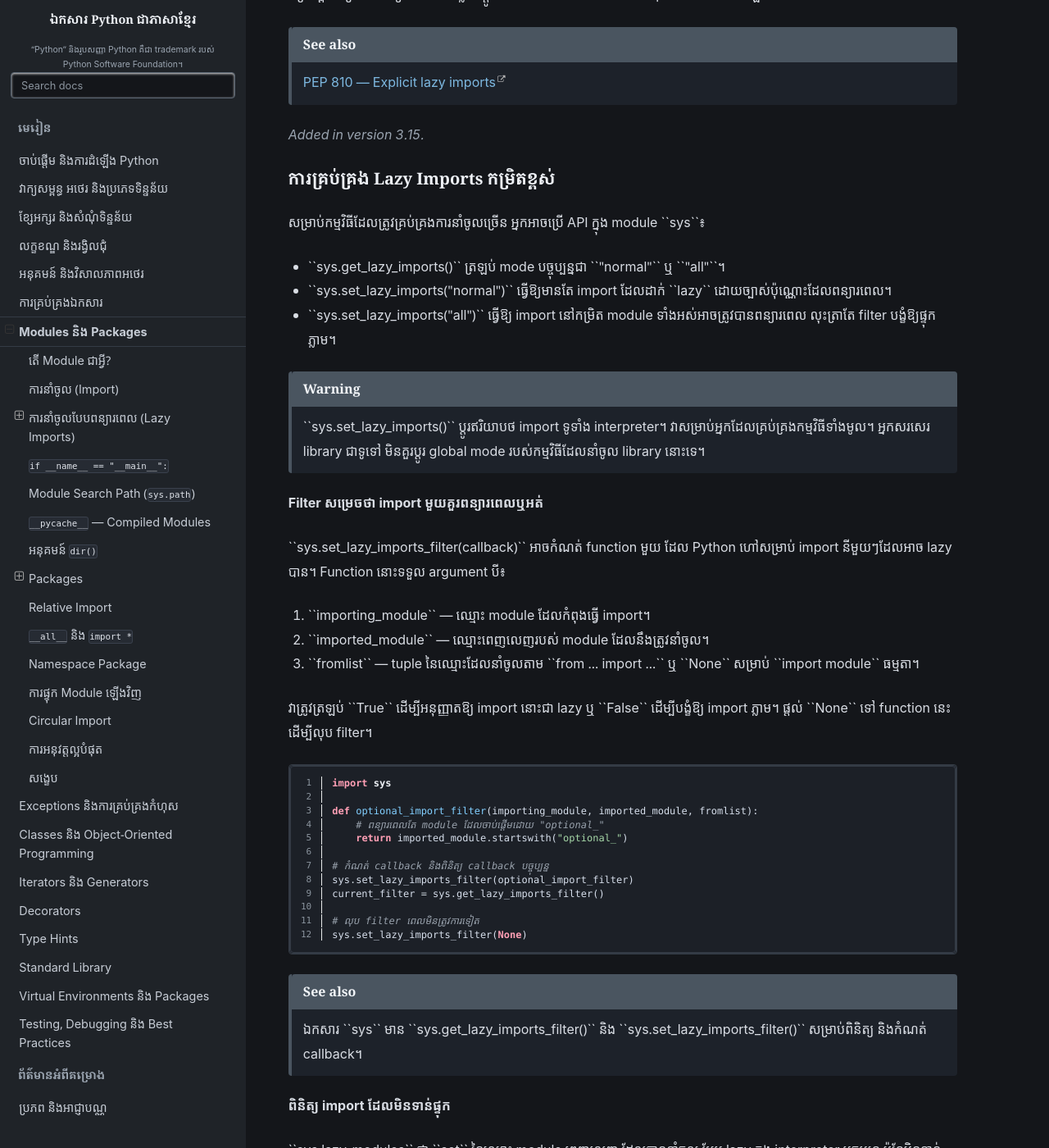
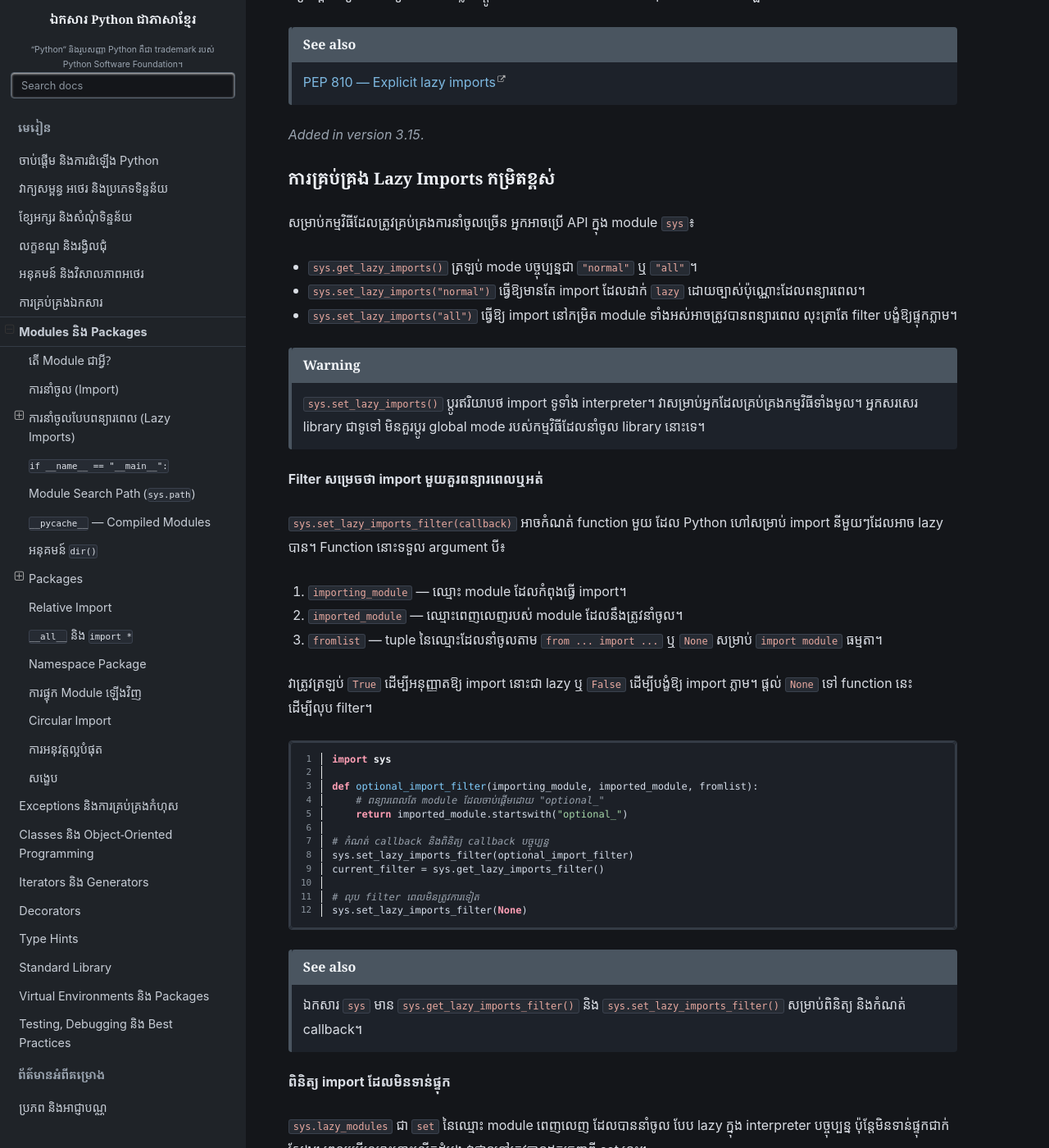
Before and after one commit to SeyhaLite/Python-Documentation, a Sphinx documentation site: the page built from source/modules_packages.rst, in a window 1280 px wide and 1400 px high, scrolled down 2408 px. Shown: the whole window at 82% size. Built offline with Sphinx 7.4.7 and the Read the Docs theme 3.1.0, drawn with Linux system fonts in a browser that asks for light colours; some of the changed text lies outside the part shown.

Commit message:
docs(phase1): correct reST literal markup in lazy import section

```diff
--- a/source/modules_packages.rst
+++ b/source/modules_packages.rst
@@ -137,34 +137,34 @@ Modules និង Packages
 -----------------------------------
 
 សម្រាប់កម្មវិធីដែលត្រូវគ្រប់គ្រងការនាំចូលច្រើន អ្នកអាចប្រើ API ក្នុង
-module \`\`sys\`\`៖
+module ``sys``៖
 
-- \`\`sys.get_lazy_imports()\`\` ត្រឡប់ mode បច្ចុប្បន្នជា \`\`"normal"\`\`
-  ឬ \`\`"all"\`\`។
-- \`\`sys.set_lazy_imports("normal")\`\` ធ្វើឱ្យមានតែ import ដែលដាក់
-  \`\`lazy\`\` ដោយច្បាស់ប៉ុណ្ណោះដែលពន្យារពេល។
-- \`\`sys.set_lazy_imports("all")\`\` ធ្វើឱ្យ import នៅកម្រិត module
+- ``sys.get_lazy_imports()`` ត្រឡប់ mode បច្ចុប្បន្នជា ``"normal"``
+  ឬ ``"all"``។
+- ``sys.set_lazy_imports("normal")`` ធ្វើឱ្យមានតែ import ដែលដាក់
+  ``lazy`` ដោយច្បាស់ប៉ុណ្ណោះដែលពន្យារពេល។
+- ``sys.set_lazy_imports("all")`` ធ្វើឱ្យ import នៅកម្រិត module
   ទាំងអស់អាចត្រូវបានពន្យារពេល លុះត្រាតែ filter បង្ខំឱ្យផ្ទុកភ្លាម។
 
 .. warning::
 
-   \`\`sys.set_lazy_imports()\`\` ប្ដូរឥរិយាបថ import ទូទាំង interpreter។
+   ``sys.set_lazy_imports()`` ប្ដូរឥរិយាបថ import ទូទាំង interpreter។
    វាសម្រាប់អ្នកដែលគ្រប់គ្រងកម្មវិធីទាំងមូល។ អ្នកសរសេរ library ជាទូទៅ
    មិនគួរប្ដូរ global mode របស់កម្មវិធីដែលនាំចូល library នោះទេ។
 
 **Filter សម្រេចថា import មួយគួរពន្យារពេលឬអត់**
 
-\`\`sys.set_lazy_imports_filter(callback)\`\` អាចកំណត់ function មួយ
+``sys.set_lazy_imports_filter(callback)`` អាចកំណត់ function មួយ
 ដែល Python ហៅសម្រាប់ import នីមួយៗដែលអាច lazy បាន។ Function នោះទទួល
 argument បី៖
 
-1. \`\`importing_module\`\` — ឈ្មោះ module ដែលកំពុងធ្វើ import។
-2. \`\`imported_module\`\` — ឈ្មោះពេញលេញរបស់ module ដែលនឹងត្រូវនាំចូល។
-3. \`\`fromlist\`\` — tuple នៃឈ្មោះដែលនាំចូលតាម \`\`from ... import ...\`\`
-   ឬ \`\`None\`\` សម្រាប់ \`\`import module\`\` ធម្មតា។
+1. ``importing_module`` — ឈ្មោះ module ដែលកំពុងធ្វើ import។
+2. ``imported_module`` — ឈ្មោះពេញលេញរបស់ module ដែលនឹងត្រូវនាំចូល។
+3. ``fromlist`` — tuple នៃឈ្មោះដែលនាំចូលតាម ``from ... import ...``
+   ឬ ``None`` សម្រាប់ ``import module`` ធម្មតា។
 
-វាត្រូវត្រឡប់ \`\`True\`\` ដើម្បីអនុញ្ញាតឱ្យ import នោះជា lazy ឬ \`\`False\`\`
-ដើម្បីបង្ខំឱ្យ import ភ្លាម។ ផ្ដល់ \`\`None\`\` ទៅ function នេះដើម្បីលុប filter។
+វាត្រូវត្រឡប់ ``True`` ដើម្បីអនុញ្ញាតឱ្យ import នោះជា lazy ឬ ``False``
+ដើម្បីបង្ខំឱ្យ import ភ្លាម។ ផ្ដល់ ``None`` ទៅ function នេះដើម្បីលុប filter។
 
 .. code-block:: python
    :no-test:
@@ -184,28 +184,28 @@ argument បី៖
 
 .. seealso::
 
-   ឯកសារ \`\`sys\`\` មាន \`\`sys.get_lazy_imports_filter()\`\` និង
-   \`\`sys.set_lazy_imports_filter()\`\` សម្រាប់ពិនិត្យ និងកំណត់ callback។
+   ឯកសារ ``sys`` មាន ``sys.get_lazy_imports_filter()`` និង
+   ``sys.set_lazy_imports_filter()`` សម្រាប់ពិនិត្យ និងកំណត់ callback។
 
 **ពិនិត្យ import ដែលមិនទាន់ផ្ទុក**
 
-\`\`sys.lazy_modules\`\` ជា \`\`set\`\` នៃឈ្មោះ module ពេញលេញ ដែលបាននាំចូល
+``sys.lazy_modules`` ជា ``set`` នៃឈ្មោះ module ពេញលេញ ដែលបាននាំចូល
 បែប lazy ក្នុង interpreter បច្ចុប្បន្ន ប៉ុន្តែមិនទាន់ផ្ទុកជាក់ស្ដែង។
 ពេលប្រើឈ្មោះនោះលើកដំបូង វាជាទូទៅត្រូវបានដកចេញពី set នេះ។
 
 .. note::
 
-   \`\`sys.lazy_modules\`\` មានគោលបំណងសម្រាប់ debugging និង introspection
+   ``sys.lazy_modules`` មានគោលបំណងសម្រាប់ debugging និង introspection
    ប៉ុណ្ណោះ។ ក្នុង implementation បច្ចុប្បន្ន វាអាចមានឈ្មោះ attribute
    (មិនមែន module) ឬឈ្មោះដែលបានប្រើរួចផងដែរ។ កុំសន្និដ្ឋានពីធាតុនៅក្នុង
    set ដោយមិនពិនិត្យស្ថានភាពពិតរបស់វា។
 
-**ជម្រើសសម្រាប់ភាពឆបគ្នា៖ \`\`__lazy_modules__\`\`**
+**ជម្រើសសម្រាប់ភាពឆបគ្នា៖ ``__lazy_modules__``**
 
 បើអ្នកមិនចង់កែ import statement នីមួយៗ អ្នកអាចដាក់អថេរ
-\`\`__lazy_modules__\`\` នៅកម្រិត module។ វាជា list ឬ container ផ្សេង
+``__lazy_modules__`` នៅកម្រិត module។ វាជា list ឬ container ផ្សេង
 ដែលមានឈ្មោះ module ពេញលេញ។ នៅ Python 3.15 import ធម្មតាដែលឈ្មោះ
-module ត្រូវនឹងបញ្ជីនេះ នឹងត្រូវបានពន្យារពេលដូច \`\`lazy import\`\`។
+module ត្រូវនឹងបញ្ជីនេះ នឹងត្រូវបានពន្យារពេលដូច ``lazy import``។
 
 .. code-block:: python
    :no-test:
@@ -222,13 +222,13 @@ module ត្រូវនឹងបញ្ជីនេះ នឹងត្រូវ
 
 - ត្រូវប្រើឈ្មោះ module ពេញលេញ។ Relative import ត្រូវបានបម្លែងទៅជា
   absolute name មុនពេលពិនិត្យបញ្ជី។
-- សម្រាប់ \`\`from package import item\`\` Python ពិនិត្យឈ្មោះ module
-  ក្រោយ \`\`from\`\` មិនមែនឈ្មោះ \`\`item\`\` ទេ។
-- Import នៅក្នុង function, class body ឬ block \`\`try\`\`/\`\`except\`\`/
-  \`\`finally\`\` នៅតែដំណើរការភ្លាម ទោះបីមានឈ្មោះក្នុង \`\`__lazy_modules__\`\`
+- សម្រាប់ ``from package import item`` Python ពិនិត្យឈ្មោះ module
+  ក្រោយ ``from`` មិនមែនឈ្មោះ ``item`` ទេ។
+- Import នៅក្នុង function, class body ឬ block ``try``/``except``/
+  ``finally`` នៅតែដំណើរការភ្លាម ទោះបីមានឈ្មោះក្នុង ``__lazy_modules__``
   ក៏ដោយ។
 - នៅ Python ចាស់ជាង 3.15 អថេរនេះគ្រាន់តែជាអថេរ module ធម្មតា ហើយមិន
-  ផ្លាស់ប្ដូរឥរិយាបថ \`\`import\`\` ទេ។
+  ផ្លាស់ប្ដូរឥរិយាបថ ``import`` ទេ។
 
 .. versionadded:: 3.15
 
```
